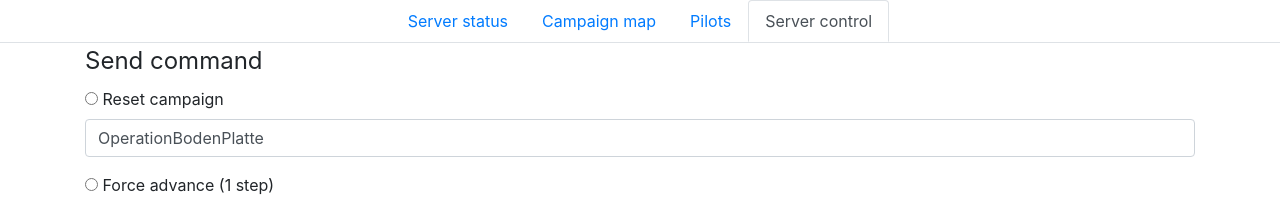
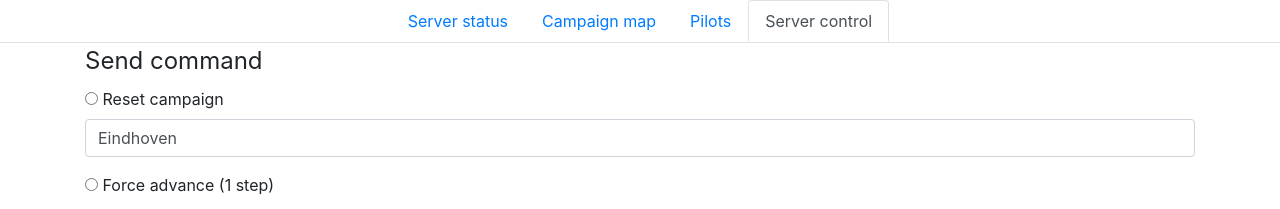
Before and after one commit to deneuxj/SturmovikCampaignWeb, a website: page html/control.html in a window 1280 px wide. Shown: the top 209 px of the page. Drawn offline with nearby package versions, Linux system fonts and the light colour scheme.

Commit message:
Change default campaign scenario to Eindhoven

```diff
--- a/html/control.html
+++ b/html/control.html
@@ -31,7 +31,7 @@
                     <input type="radio" id="input-reset" name="radio-control" value="reset">
                     Reset campaign
                 </label>
-                <input type="text" class="form-control" name="campaign-scenario" id="input-argument" value="OperationBodenPlatte">
+                <input type="text" class="form-control" name="campaign-scenario" id="input-argument" value="Eindhoven">
             </div>
             <div class="form-group">
                 <label>
```
